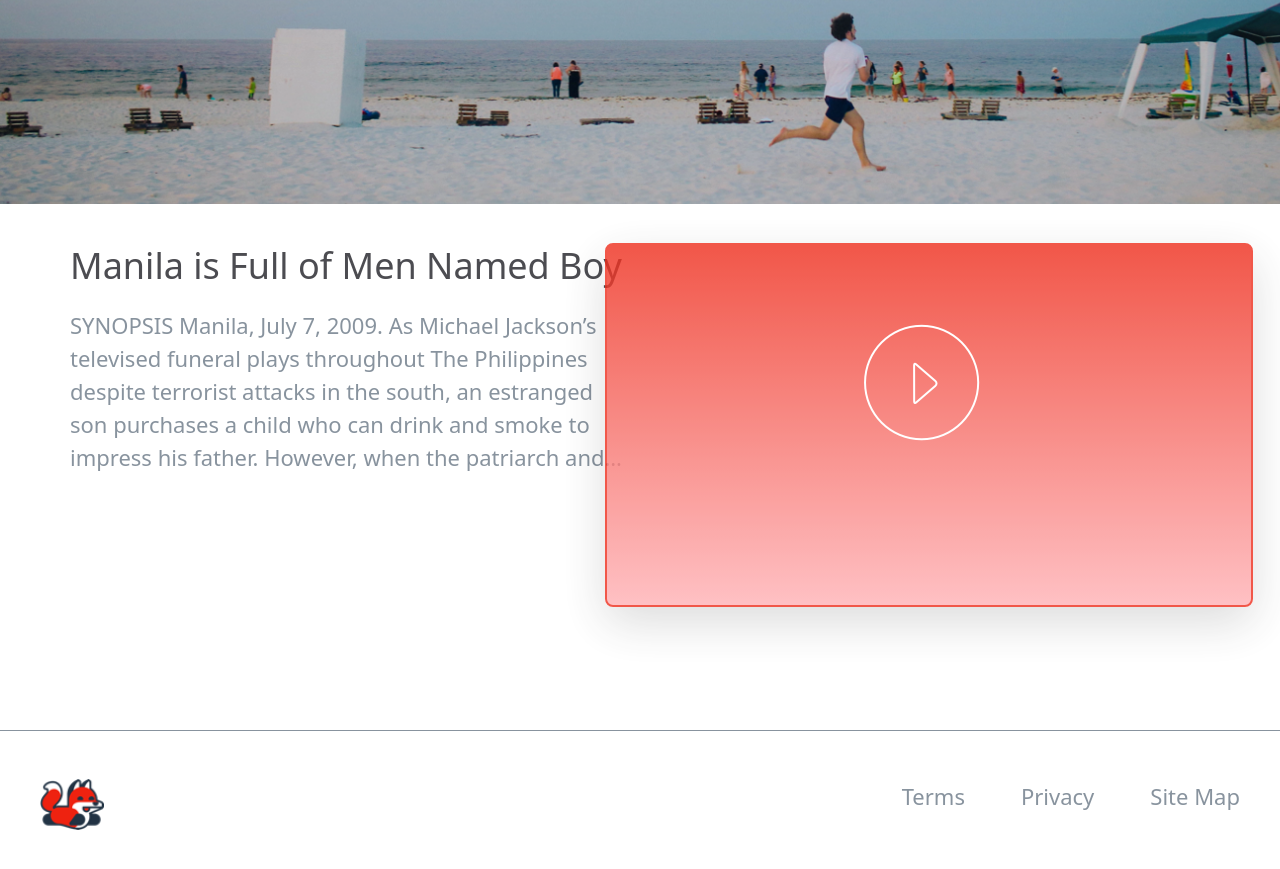
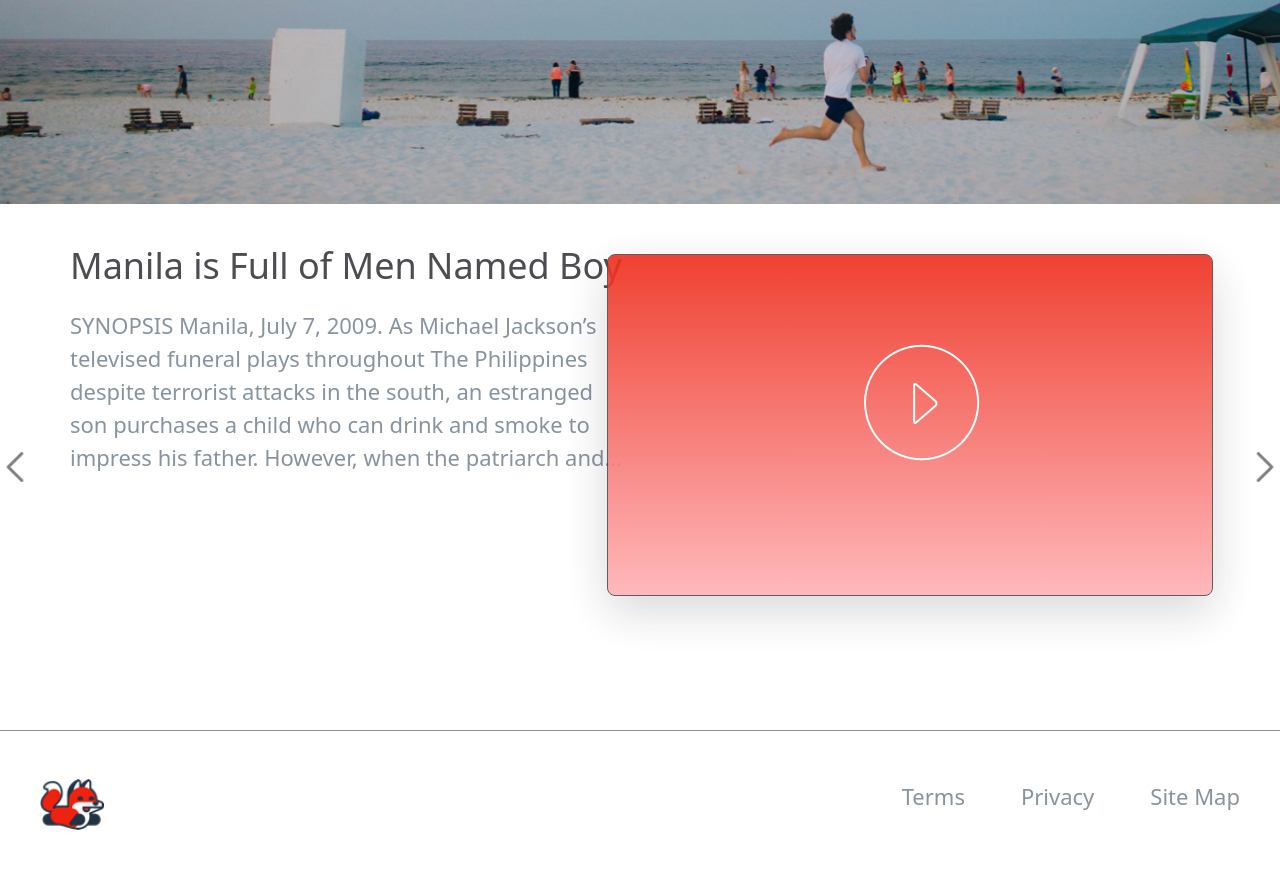
Before and after one commit to ashleyhodge/fakesite, a Next.js app: page / in a window 1280 px wide. Shown: the part 417-1286 px from the top of the page. Built offline with nearby package versions, Linux system fonts and the light colour scheme.

Commit message:
add and functionality to video carousel

```diff
--- a/components/Home/VideoSection/index.js
+++ b/components/Home/VideoSection/index.js
@@ -6,13 +6,13 @@ import ReactPlayer from 'react-player'
 import videos from '/videos.json'
 import { GrPrevious } from 'react-icons';
 import { Carousel } from 'react-bootstrap';
+
 import 'bootstrap/dist/css/bootstrap.css';
 
 
 function Video() {
-
-
   const [hasWindow, setHasWindow] = useState(false);
+  const [isActive, setIsActive] = useState(false)
 
   useEffect(() => {
     if (typeof window !== "undefined") {
@@ -20,28 +20,41 @@ function Video() {
     }
   }, []);
 
+  // Remove HTML tags from description in videos.json
   function removeTags(str) {
     if ((str===null) || (str===''))
         return false;
     else
         str = str.toString();
 
-    // Regular expression to identify HTML tags in
-    // the input string. Replacing the identified
-    // HTML tag with a null string.
+    // Regular expression to identify HTML tags in the input string. Replacing the identified HTML tag with a null string.
     return str.replace( /(<([^>]+)>)/ig, '');
   }
-
+  // On click set style change as active
+  const handleClick = () => {
+    setIsActive(current => !current)
+  }
+// on arrow click reset style to show background and play button
+  const arrowClick = () => {
+    if(isActive === true) {
+      setIsActive(false)
+    }
+  }
 
   return (
     <div>
-      <Carousel nextIcon={ <span></span>} prevIcon={ <span></span>}>
+      <div>
+        {/* Use Bootstrap React Carousel component to rotate through videos.json */}
+        <Carousel nextIcon={<img src='/images/next.png' onClick={arrowClick} className='absolute right-0 w-[30px]'/>} prevIcon={ <img src='/images/back.png' className='absolute left-0 w-[30px]' onClick={arrowClick}/>} indicators={false}>
+          {/* Use map method to render all videos from .json file onto page */}
           {videos.videos?.map((video) => {
             return (
               <Carousel.Item key={video.id}
-            interval={1000000000}
-            >
+              // set interval to outrageous number to prevent carousel from moving on its own
+              interval={100000000}>
+
                 <div className="grid grid-cols-2 gap-4  mb-[40px]">
+                {/* Title and description section */}
                   <div className='mt-[40px] mb-[200px]'>
                     <h2 className="text-[36px] ml-[70px] text-blackish">
                       {video.title}
@@ -50,31 +63,33 @@ function Video() {
                       {removeTags(video.description)}
                     </p>
                   </div>
+                {/* Play button and background gradient overlay */}
                   <div className='flexbox justify-center items-center'>
-                  <img src='/images/playbtn.png' className='absolute right-0 mt-[120px] mx-[300px] z-20 hover:w-[130px] hover:h-[130px]' />
-                  <div className='absolute right-0 mt-[39px] transition-opacity py-[180px] px-[322px] z-10 bg-gradient-to-b from-redish to-[#FFB1B5] opacity-80 rounded-lg hover:opacity-0 hover:duration-300 duration-[8000ms] mr-[27px] border-[2px] border-redish shadow-lg shadow-white'/>
-                <div className='absolute right-0 mr-[30px] mt-[40px]'>
+                    {/* Change z-index to 0 on click to send bg & img to back and allow video play */}
+                    <div className='cursor-pointer z-20' style={{zIndex: isActive ? 0 : '', opacity: isActive ? 0 : ''}} onClick={handleClick}>
+                      <img src='/images/playbtn.png' alt='play' className='absolute right-0 mt-[140px] mx-[300px] z-20' />
+
+                      <div className='absolute right-0 mt-[50px] transition-opacity py-[170px] px-[302px] z-10 bg-gradient-to-b from-redish to-[#FFB1B5] opacity-90 rounded-lg  duration-[8000ms] mr-[67px] border-[1px] border-blackish shadow-lg shadow-blackish' />
+
+                    </div>
+                    {/* Play video through React-Player */}
+                    <div className='absolute right-0 mr-[70px] mt-[40px]' style={{zIndex: isActive ? 20 : ''}} onClick={handleClick}>
                     {hasWindow && <ReactPlayer
                       url={video.url}
-                    controls={false}
+                      controls={true}
                       vimeoconfig={{ iframeParams: { fullscreen: 0 } }}
-
-                  />}
+                      width={'600px'}/>}
                     </div>
                   </div>
-
-
                 </div>
               </Carousel.Item>
             )
           })}
         </Carousel>
       </div>
+    </div>
   )
 }
 
 
-
-
-
 export default Video;
```
Also changed, not shown: public/images/back.png (added), public/images/next.png (added). Lines whose indentation alone changed are shown as unchanged.
